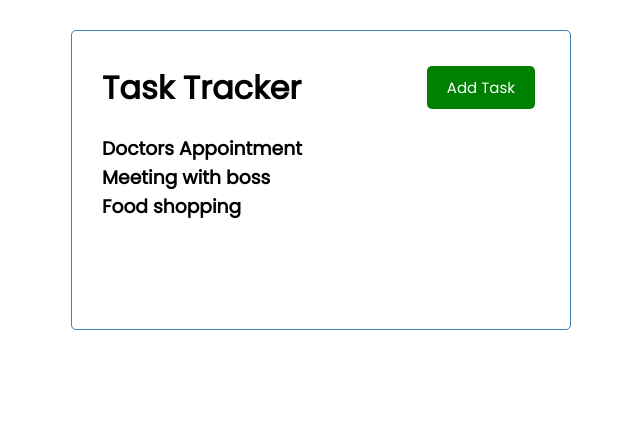
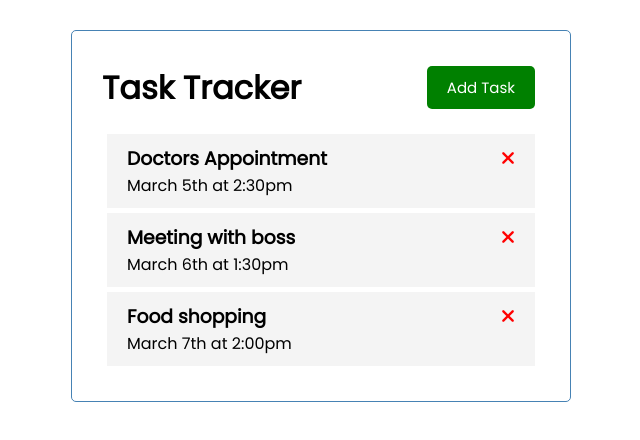
Before and after one commit to mohsn-mirzaei/task-tracker, a Vue app: page / in a window 1280 px wide. Shown: the top 440 px of the page, without its empty margins (319-959 px from the left). Built offline with nearby package versions, Linux system fonts and the light colour scheme.

Commit message:
Build Single Task component

```diff
--- a/public/index.html
+++ b/public/index.html
@@ -1,15 +1,26 @@
 <!DOCTYPE html>
 <html lang="">
   <head>
-    <meta charset="utf-8">
-    <meta http-equiv="X-UA-Compatible" content="IE=edge">
-    <meta name="viewport" content="width=device-width,initial-scale=1.0">
-    <link rel="icon" href="<%= BASE_URL %>favicon.ico">
+    <meta charset="utf-8" />
+    <meta http-equiv="X-UA-Compatible" content="IE=edge" />
+    <meta name="viewport" content="width=device-width,initial-scale=1.0" />
+    <link
+      rel="stylesheet"
+      href="https://cdnjs.cloudflare.com/ajax/libs/font-awesome/6.5.1/css/all.min.css"
+      integrity="sha512-DTOQO9RWCH3ppGqcWaEA1BIZOC6xxalwEsw9c2QQeAIftl+Vegovlnee1c9QX4TctnWMn13TZye+giMm8e2LwA=="
+      crossorigin="anonymous"
+      referrerpolicy="no-referrer"
+    />
+    <link rel="icon" href="<%= BASE_URL %>favicon.ico" />
     <title><%= htmlWebpackPlugin.options.title %></title>
   </head>
   <body>
     <noscript>
-      <strong>We're sorry but <%= htmlWebpackPlugin.options.title %> doesn't work properly without JavaScript enabled. Please enable it to continue.</strong>
+      <strong
+        >We're sorry but <%= htmlWebpackPlugin.options.title %> doesn't work
+        properly without JavaScript enabled. Please enable it to
+        continue.</strong
+      >
     </noscript>
     <div id="app"></div>
     <!-- built files will be auto injected -->
--- /dev/null
+++ b/src/components/Task.vue
@@ -0,0 +1,41 @@
+<template>
+  <div class="task">
+    <h3>
+      {{ task.text }}
+      <i class="fas fa-times"></i>
+    </h3>
+    <p>{{ task.day }}</p>
+  </div>
+</template>
+
+<script>
+export default {
+  name: "Task",
+  props: {
+    task: Object,
+  },
+};
+</script>
+
+<style scope>
+.fas {
+  color: red;
+}
+
+.task {
+  background: #f4f4f4;
+  margin: 5px;
+  padding: 10px 20px;
+  cursor: pointer;
+}
+
+.task.reminder {
+  border-left: 5px solid green;
+}
+
+.task h3 {
+  display: flex;
+  align-items: center;
+  justify-content: space-between;
+}
+</style>
--- a/src/components/Tasks.vue
+++ b/src/components/Tasks.vue
@@ -1,14 +1,18 @@
 <template>
   <div :key="task.id" v-for="task in tasks">
-    <h3>{{ task.text }}</h3>
+    <Task :task="task" />
   </div>
 </template>
 
 <script>
+import Task from "./Task.vue";
 export default {
   name: "Tasks",
   props: {
     tasks: Array,
   },
+  components: {
+    Task,
+  },
 };
 </script>
```
